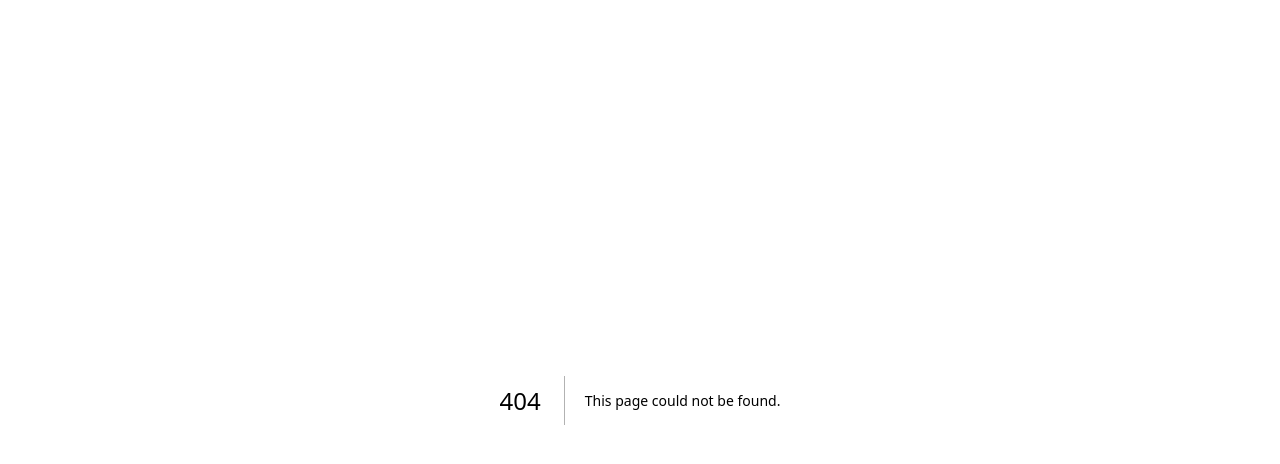
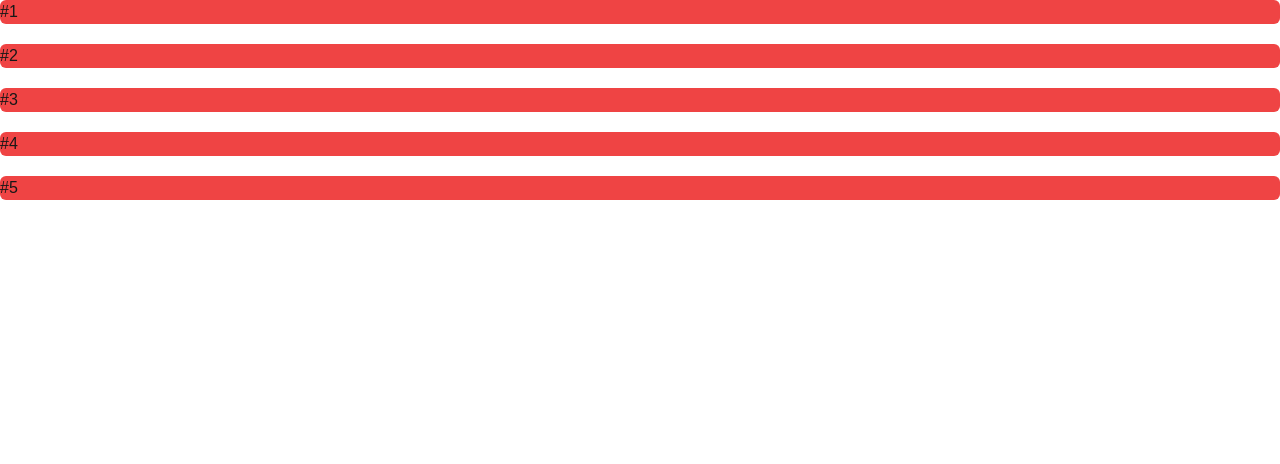
Before and after one commit to maryson011/repo-js, a Next.js app in the folder FundamentosReact/react-tailwind/: page /caixa/espaco in a window 1280 px wide. Before the commit this address had no page. Shown: the top 464 px of the page. Built offline with nearby package versions, Linux system fonts and the light colour scheme.

Commit message:
feat: box model (react-tailwind)

```diff
--- /dev/null
+++ b/FundamentosReact/react-tailwind/src/components/Caixa.tsx
@@ -0,0 +1,15 @@
+interface CaixaProps {
+    children: any
+    className?: string
+}
+
+export default function Caixa(props: CaixaProps) {
+    return (
+        <div className={`
+            bg-red-500 rounded-md
+            ${props.className ?? ''}
+        `}>
+            {props.children}
+        </div>
+    )
+}
--- /dev/null
+++ b/FundamentosReact/react-tailwind/src/pages/caixa/boxsizing.tsx
@@ -0,0 +1,10 @@
+import Caixa from "@/components/Caixa";
+
+export default function Boxsizing() {
+    return (
+        <div className={`flex flex-col gap-5`}>
+            <Caixa className={`w-36`}>#1</Caixa>
+            <Caixa className={`w-36 h-36 border-8 border-green-600 box-content`}>#2</Caixa>
+        </div>
+    )
+}
--- /dev/null
+++ b/FundamentosReact/react-tailwind/src/pages/caixa/espaco.tsx
@@ -0,0 +1,13 @@
+import Caixa from "@/components/Caixa";
+
+export default function Espaco() {
+    return (
+        <div className={`space-y-5`}>
+            <Caixa className={``}>#1</Caixa>
+            <Caixa className={``}>#2</Caixa>
+            <Caixa className={``}>#3</Caixa>
+            <Caixa className={``}>#4</Caixa>
+            <Caixa className={``}>#5</Caixa>
+        </div>
+    )
+}
--- /dev/null
+++ b/FundamentosReact/react-tailwind/src/pages/caixa/margin.tsx
@@ -0,0 +1,13 @@
+import Caixa from "@/components/Caixa";
+
+export default function Margin() {
+    return (
+        <div className={`flex-center h-screen gap-5`}>
+            <Caixa className={`mx-3`}>#1</Caixa>
+            <Caixa className={`my-5`}>#2</Caixa>
+            <Caixa className={`mb-20 ml-12`}>#3</Caixa>
+            <Caixa className={`m-32`}>#4</Caixa>
+            <Caixa className={`mt-[400px]`}>#5</Caixa>
+        </div>
+    )
+}
--- /dev/null
+++ b/FundamentosReact/react-tailwind/src/pages/caixa/padding.tsx
@@ -0,0 +1,13 @@
+import Caixa from "@/components/Caixa";
+
+export default function Padding() {
+    return (
+        <div className={`flex-center h-screen gap-5`}>
+            <Caixa className={`px-3`}>#1</Caixa>
+            <Caixa className={`py-5`}>#2</Caixa>
+            <Caixa className={`pb-4 pl-6`}>#3</Caixa>
+            <Caixa className={`p-7`}>#4</Caixa>
+            <Caixa className={`pt-[50px]`}>#5</Caixa>
+        </div>
+    )
+}
--- /dev/null
+++ b/FundamentosReact/react-tailwind/src/pages/caixa/tamanho.tsx
@@ -0,0 +1,13 @@
+import Caixa from "@/components/Caixa";
+
+export default function Tamanho() {
+    return (
+        <div className={`flex flex-col gap-5`}>
+            <Caixa className={`w-16 h-16`}>w-16 h-16</Caixa>
+            <Caixa className={`w-4/5`}>w-4/5</Caixa>
+            <Caixa className={`w-1/2`}>w-1/2</Caixa>
+            <Caixa className={`w-[60%]`}>w-[60%]</Caixa>
+            <Caixa className={`max-w-[25%]`}>max-w-[25%]</Caixa>
+        </div>
+    )
+}
```
